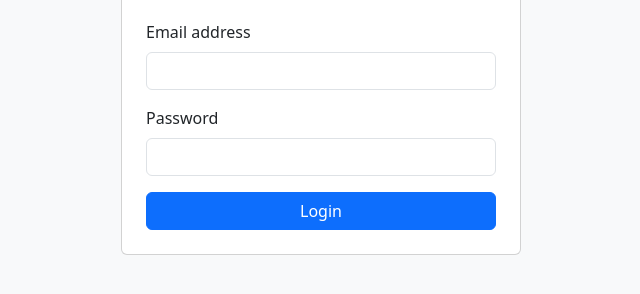
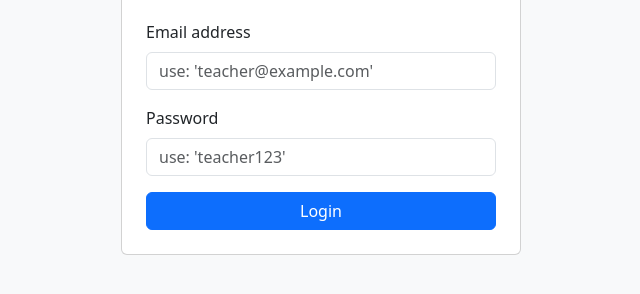
Before and after one commit to Israellongji/Just-Learn, a plain HTML site: page teacher-login.html in a window 1280 px wide. Shown: the part 306-600 px from the top of the page, without its empty margins (319-959 px from the left). Drawn offline with nearby package versions, Linux system fonts and the light colour scheme.

Commit message:
Update teacher-login.html

```diff
--- a/teacher-login.html
+++ b/teacher-login.html
@@ -12,11 +12,11 @@
       <form onsubmit="event.preventDefault(); handleLogin('teacher')">
         <div class="mb-3 text-start">
           <label for="email" class="form-label">Email address</label>
-          <input type="email" class="form-control" id="email" required>
+          <input placeholder="use: 'teacher@example.com' " type="email" class="form-control" id="email" required>
         </div>
         <div class="mb-3 text-start">
           <label for="password" class="form-label">Password</label>
-          <input type="password" class="form-control" id="password" required>
+          <input placeholder="use: 'teacher123' " type="password" class="form-control" id="password" required>
         </div>
         <button type="submit" class="btn btn-primary w-100">Login</button>
       </form>
```
